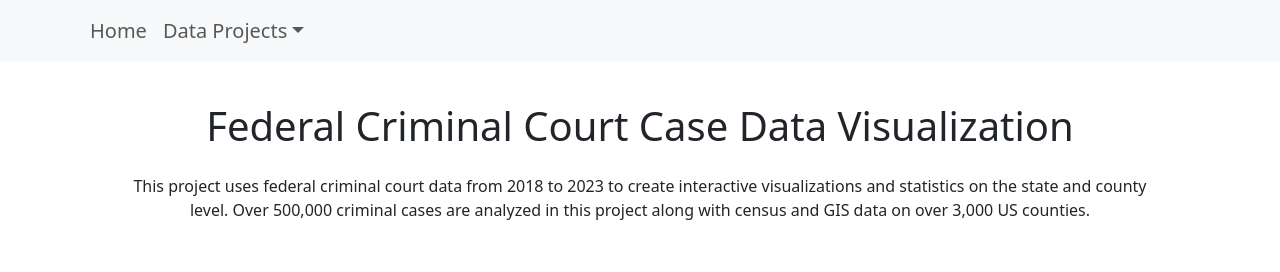
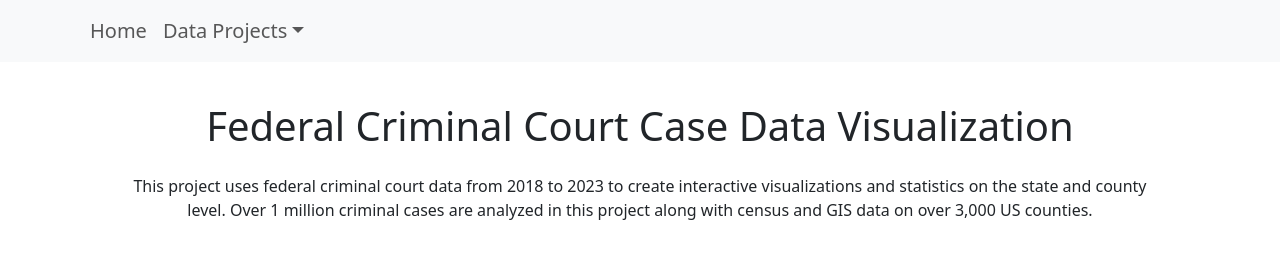
Before and after one commit to shanthni/shanth-app, a React (Create React App) app in the folder shanth-app/: page /projects/criminal-cases in a window 1280 px wide. Shown: the top 272 px of the page. Built offline with nearby package versions, Linux system fonts and the light colour scheme; no server answers.

Commit message:
Fixing typo

```diff
--- a/shanth-app/src/pages/criminal-cases/CriminalCases.js
+++ b/shanth-app/src/pages/criminal-cases/CriminalCases.js
@@ -53,7 +53,7 @@ function Cases() {
                 <p style={{ textAlign: "center",  width: "80%" }}>
                     This project uses federal criminal court data from 2018 to 2023 to create interactive
                     visualizations and statistics on the state and county level.
-                    Over 500,000 criminal cases are analyzed in this project along with census and GIS data on over
+                    Over 1 million criminal cases are analyzed in this project along with census and GIS data on over
                     3,000 US counties.
                 </p>
             </div>
```
